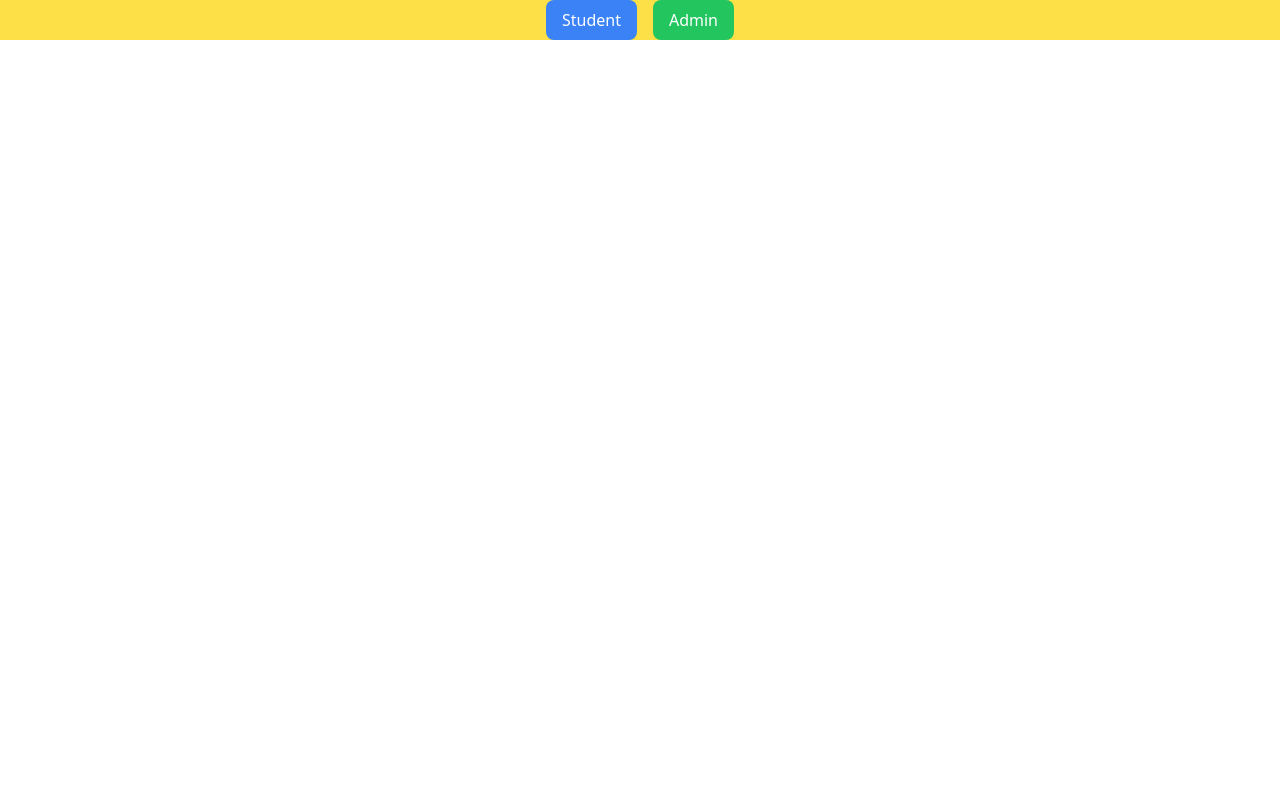
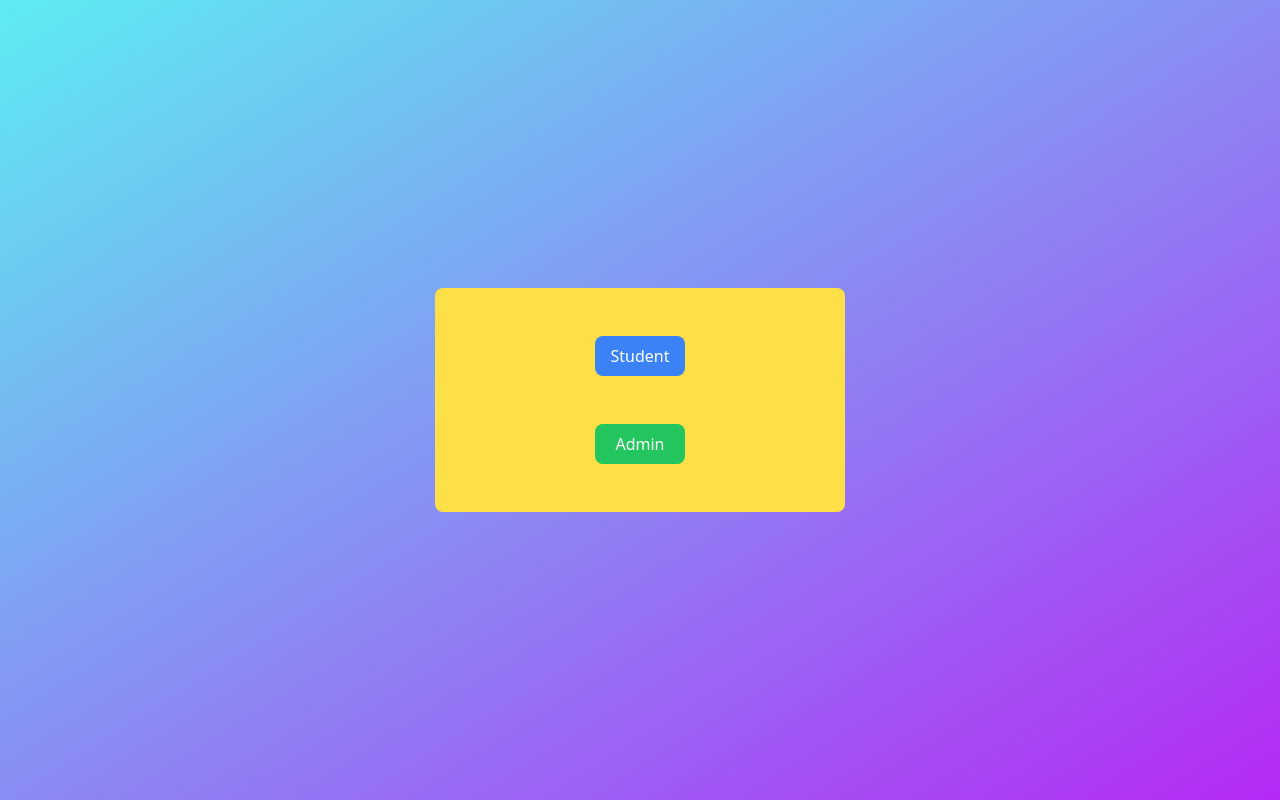
Before and after one commit to JoshwaThomas/sclr_client, a React (Create React App) app: page / in a window 1280 px wide. Built offline with nearby package versions, Linux system fonts and the light colour scheme.

Commit message:
firstpage

```diff
--- a/src/components/start/first.js
+++ b/src/components/start/first.js
@@ -5,8 +5,9 @@ function LandingPage() {
   const navigate = useNavigate();
 
   return (
-    <div className="flex justify-center items-center bg-yellow-300 container">
-      <div className="space-x-4">
+    <div className=" w-screen h-screen flex flex-col space-x-4  overflow-hidden justify-center items-center p-10 bg-gradient-to-br from-[#5decf1] to-[#b52af5]">
+    <div className="flex justify-center items-center rounded-lg bg-yellow-300 ">
+      <div className=' h-56 flex flex-col justify-evenly rounded-lg  mx-40'>
         <button
           onClick={() => navigate('/student')}
           className="px-4 py-2 bg-blue-500 text-white rounded-lg"
@@ -20,7 +21,9 @@ function LandingPage() {
           Admin
         </button>
       </div>
+      </div>
     </div>
+
   );
 }
 
```
